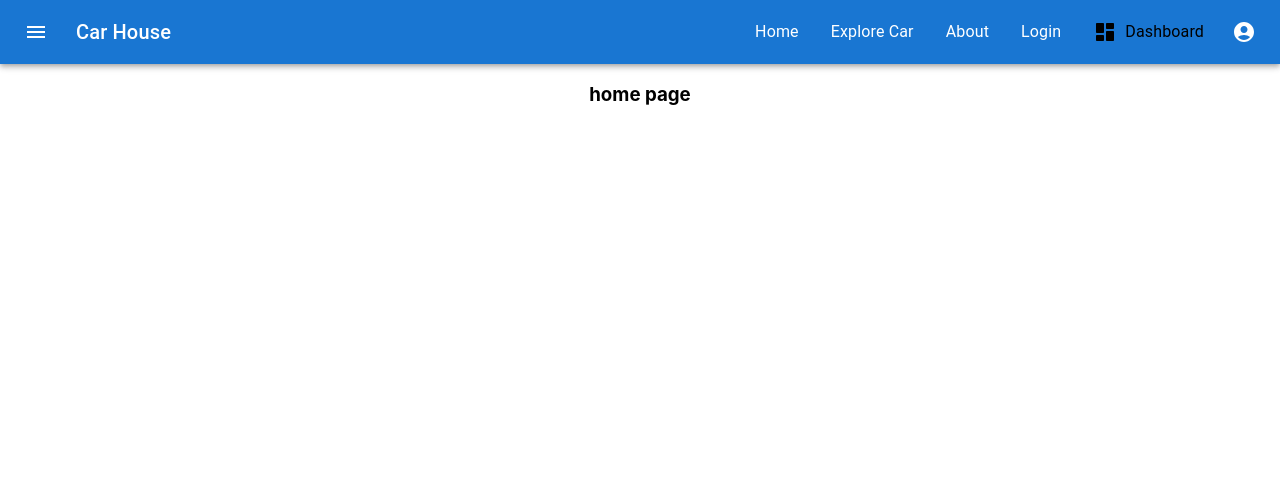
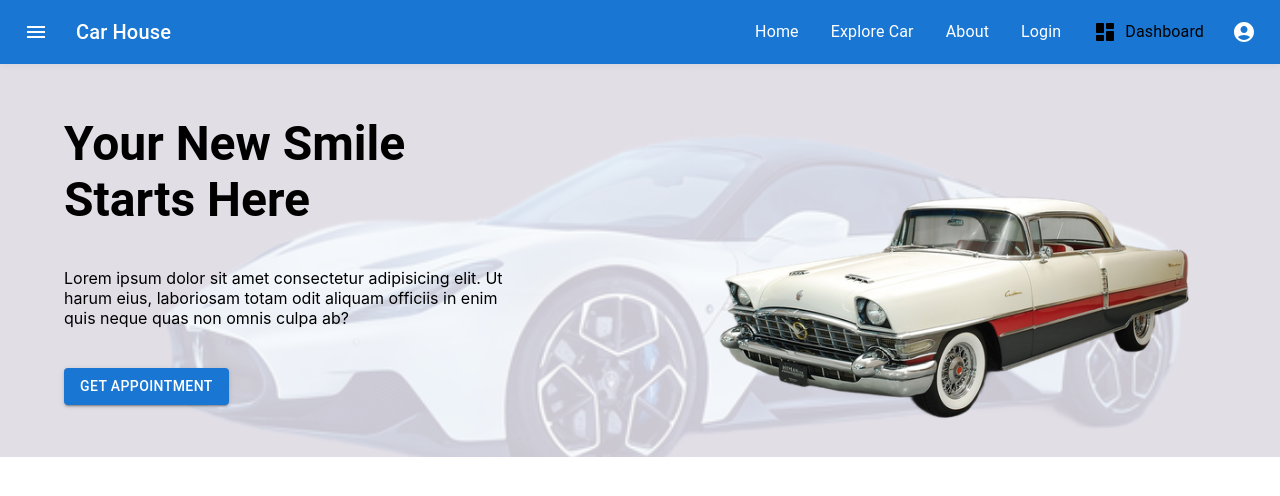
Before and after one commit to mesu-ai/car-house, a React (Create React App) app: page / in a window 1280 px wide. Shown: the top 496 px of the page. Built offline with nearby package versions, Linux system fonts and the light colour scheme.

Commit message:
home banner add

```diff
--- a/src/App.css
+++ b/src/App.css
@@ -1,3 +1,7 @@
 .App {
   text-align: center;
+
 }
+/* .test-color{
+  background-color: rgba(223, 219, 228, 0.911);
+} */
--- a/src/components/shared/Navbar.js
+++ b/src/components/shared/Navbar.js
@@ -156,7 +156,7 @@ export default function Navbar() {
 
   return (
     <Box sx={{ flexGrow: 1 }}>
-      <AppBar position="sticky">
+      <AppBar position="static">
         <Toolbar>
           <IconButton
             size="large"
--- a/src/pages/explore/Explore.js
+++ b/src/pages/explore/Explore.js
@@ -1,9 +1,13 @@
+
 import React from 'react';
+import { Button,Typography } from '@mui/material';
 
 const Explore = () => {
     return (
         <div>
             <h3>Explore page</h3>
+            <Typography></Typography>
+            <Button></Button>
 
         </div>
     );
--- a/src/pages/home/Home.js
+++ b/src/pages/home/Home.js
@@ -1,9 +1,11 @@
 import React from 'react';
+import Banner from './homebanner/Banner';
 
 const Home = () => {
     return (
         <div>
-            <h3>home page</h3>
+
+            <Banner></Banner>
 
         </div>
     );
--- /dev/null
+++ b/src/pages/home/homebanner/Banner.js
@@ -0,0 +1,54 @@
+
+import { Container, Grid,Button,Typography } from '@mui/material';
+import { Box,} from '@mui/system';
+import React from 'react';
+import banner from '../../../images/homebanner.png';
+import bannercover from '../../../images/bomecover.png';
+
+const bannerBg={
+    background:`url(${banner})`,
+    backgroundRepeat:'no-repeat',
+    backgroundColor:'rgba(223, 219, 228, 0.911)',
+    backgroundBlendMode:'screen',
+    // objectFit: 'cover',
+    backgroundPosition: 'center',
+    backgroundSize: 'cover'
+
+}
+
+
+const Banner = () => {
+
+    return (
+
+        <Box style={bannerBg} className="home-banner"  sx={{ flexGrow: 1,mb:5, display:'flex',alignItems:'center',justifyContent:'center',}}>
+            <Container >
+            <Grid container spacing={5} >
+                <Grid item xs={12} md={6} lg={5} sx={{textAlign:'start',display:'flex',flexDirection:'column',alignItems:'start',justifyContent:'center'}}>
+                    <Typography  sx={{fontWeight:'bold'}} variant="h3">
+                        Your New Smile <br />
+                        Starts Here
+
+                    </Typography>
+
+                    <Typography sx={{my:5}} component="div" variant="p">
+                        Lorem ipsum dolor sit amet consectetur adipisicing elit. Ut harum eius, laboriosam totam odit aliquam officiis in enim quis neque quas non omnis culpa ab?
+                    </Typography>
+
+                <Button variant="contained">GET APPOINTMENT</Button>
+
+
+
+                </Grid>
+                <Grid item xs={12} md={6} lg={7} sx={{display:"flex",justifyContent:"end"}}>
+                    <img   src={bannercover} alt="" width="80%" />
+                </Grid>
+
+            </Grid>
+            </Container>
+        </Box>
+
+    );
+};
+
+export default Banner;
```
Also changed, not shown: src/images/bomecover.png (added), src/images/homebanner.png (added).
